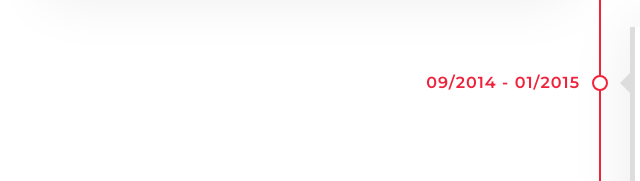
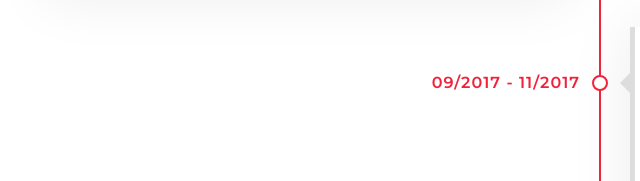
Before and after one commit to RezuGerhana/portfolio, a plain HTML site: page index.html in a window 1280 px wide. Shown: the part 2219-2400 px from the top of the page, 40-680 px from the left. Drawn offline with nearby package versions, Linux system fonts and the light colour scheme.

Commit message:
Update index.html

```diff
--- a/index.html
+++ b/index.html
@@ -204,7 +204,7 @@
                     </div>
                     <div class="timeline-item right wow slideInRight" data-wow-delay="0.1s">
                         <div class="timeline-text">
-                            <div class="timeline-date">09/2014 - 01/2015</div>
+                            <div class="timeline-date">09/2017 - 11/2017</div>
                             <h2>Application Operator (Magang) </h2>
                             <h4>PT Pegadaian, Pandeglang</h4>
                             <p>
```
